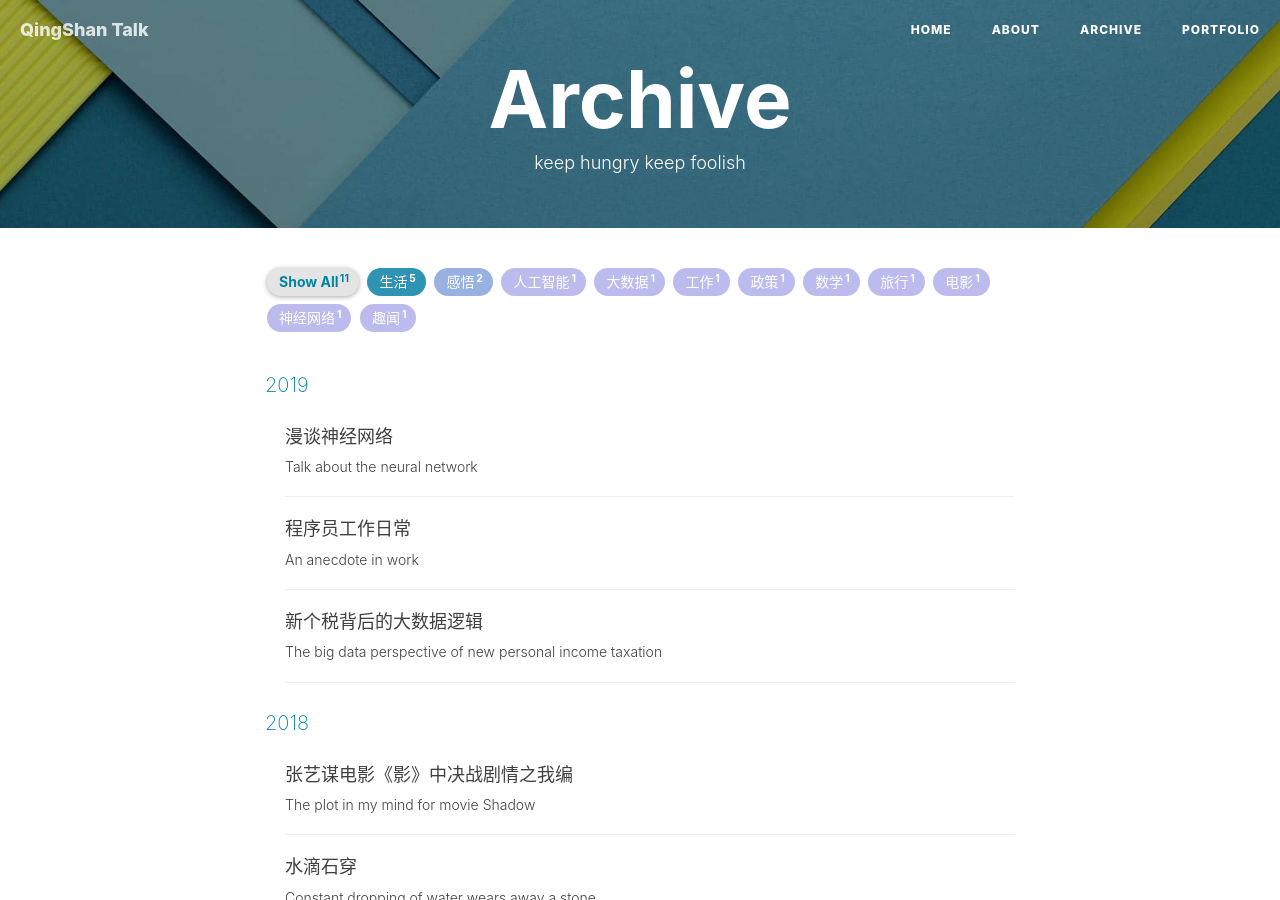
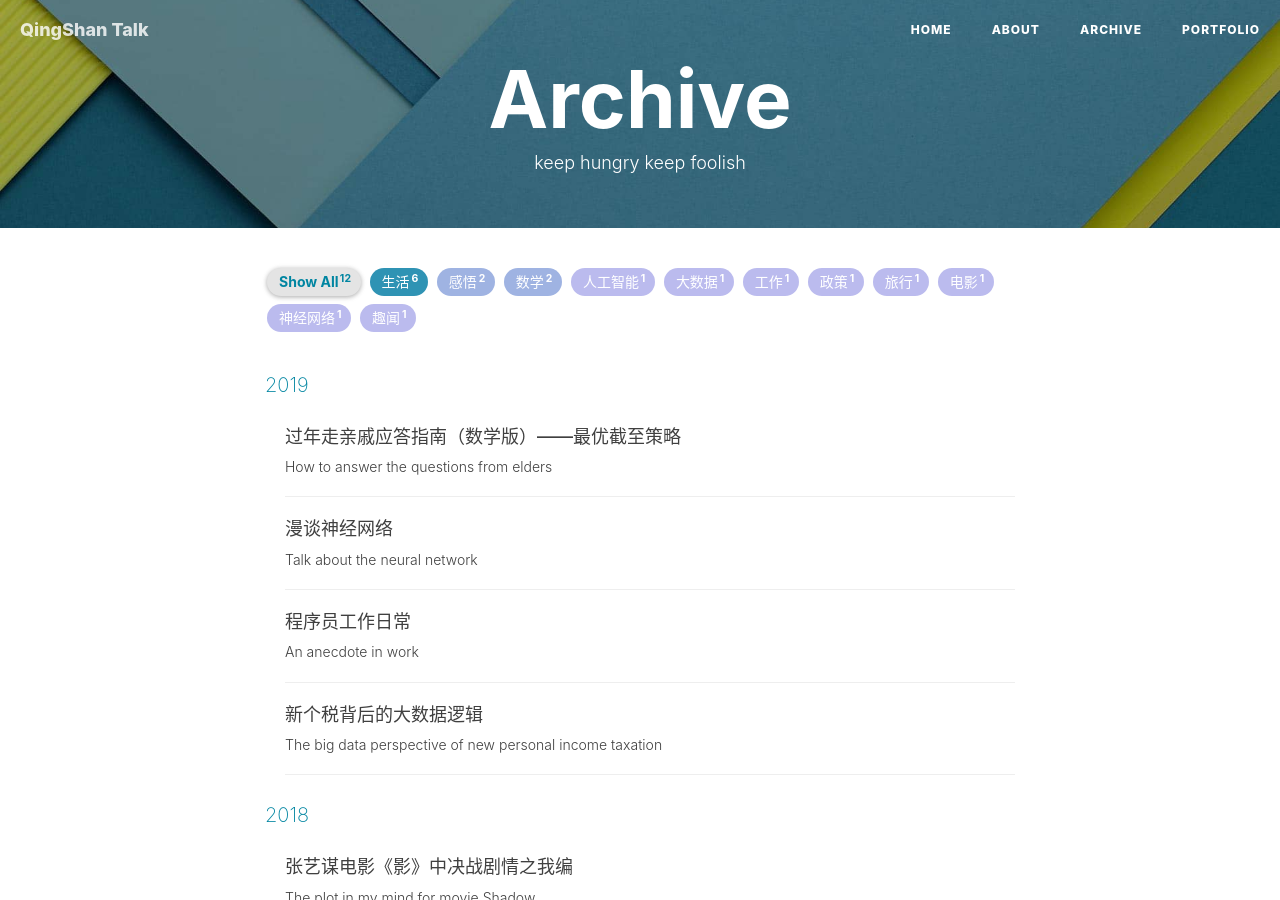
Before and after one commit to rae912/myblog, a Jekyll site: the page built from archive.html, in a window 1280 px wide and 900 px high. Built offline with Jekyll 4.4.1, drawn with Linux system fonts in a browser that asks for light colours; nearby versions of some CDN libraries; comment, search, counter and statistics services are not loaded; some of the changed lines change nothing that is shown.

Commit message:
new post

````diff
--- a/_config.yml
+++ b/_config.yml
@@ -14,7 +14,7 @@ future: true
 # SNS settings
 RSS: false
 weibo_username:     qsxxblog
-zhihu_username:     rae912
+zhihu_username:     python-23/columns
 github_username:    rae912
 #twitter_username:   huxpro
 #facebook_username:  huxpro
--- /dev/null
+++ b/_posts/2019-01-18-how-to-answer-the-questions-from-elders.md
@@ -0,0 +1,245 @@
+---
+layout: post
+title: "过年走亲戚应答指南（数学版）——最优截至策略"
+subtitle: "How to answer the questions from elders"
+author: "qingshan"
+header-img: "img/post-bg-infinity.jpg"
+header-mask: 0.4
+tags:
+  - 数学
+  - 生活
+---
+
+
+> 怎么还不找对象？
+> 怎么还不结婚？
+> 怎么还不买房子/车子？
+> 怎么还不找/换工作？
+
+> **临近年关，又到了要被长辈、亲戚“灵魂叩问”的时候了。按惯例，最近网络上会出现各式的过年花式应答攻略。除了这些抖机灵的“攻略”以外，其实早就有先贤针对这些问题给出了最科学的答案。如果你厌烦了那些博人眼球的“攻略”，不妨看看本文如何用科学的方法来回答以上那些让人措手不及的问题吧。**
+
+### 引子：哲学家的捡麦穗问题
+两千多年前一个阳光明媚的下午，一个希腊年轻人辗转找到大名鼎鼎的苏格拉底，向他请教如何才能收获最幸福的爱情。苏格拉底听完年轻人的倾诉，带他来到一片麦田，对着年轻人说：现在请你径直穿过这篇麦田，不能回头，在只拿一次的情况下交给我最大的麦穗。
+
+年轻人不懂苏格拉底的用意，但是也照做了。一进入麦田，年轻人看到一颗饱满的麦穗，想摘下，但是又怕后面有更大的麦穗，于是一路纠结犹豫，可是越往后，却越没有大的麦穗。最终两手空空走出了麦田。苏格拉底见状，问：遗憾吗？年轻人回答：遗憾。苏格拉底说：这就是爱情。
+
+苏格拉底又让年轻人再走另一片麦田，还是同样的规则。年轻人这次吸取教训，一进入麦田，看到一株比较大的麦穗，就果断摘下。可是他却发现，后面又遇到了许多更大更饱满的麦穗，可是他已不能再摘。当他把麦穗交给苏格拉底时，苏格拉底问：后悔吗？年轻人回答：后悔。苏格拉底说：这就是婚姻。
+
+这就是历史上著名的“捡麦穗问题”。诚然，苏格拉底的回答多少带着哲学家深邃的寓意在内，并没有给出明确答案。但是，在这个故事被记载在羊皮卷之后一千多年的某天，一个数学家也遇到了同样的问题，而这次他运用知识给出了最优的解法。
+
+### 提出问题：数学家的未婚妻问题
+1949年，一个名叫Merrill M. Flood的美国数学家，遇到了和当时那个年轻人同样的问题，只不过，这次他的问题更加的具象化了一点，简直就是为了现在年轻人量身定做的一般。问题描述如下：
+
+> 一个扬名海外的名人发布了征婚启事，一时间应者如云。每个来应征的人，都有各自的优缺点。名人由于时间有限，只能在与每位应征者短暂的接触交流后立刻决定是否与应征者继续发展亲密关系。一旦决定，则将婉拒其他未交流的应征者；而一旦犹豫，则眼前的应征者将离开，可能从此再也无法联系上。
+
+这就是数学家的未婚妻问题，对这个问题的研究，也顺利的得到了最完美的答案。即：**以n/e为界限（n为应征者的数量，e为自然常数，约为2.718），之前所有的应征者全部拒绝，之后只要出现了比前面应征者综合条件最优的应征者相近或者更优的人，就立刻答应。**
+
+也许你会问，这是为什么呢？那么下面就是解答的过程。如果对过程没有兴趣的话，可以直接跳到文末 **究极结论** 小节。
+
+### 解决：数学建模
+无论是“麦穗问题”还是“未婚妻问题”，本质上是一个数学模型问题，用数学符号描述如下：
+
+> 有一个数量为N个的自然数集合[A,B,C, ...,N]，一一对应着N个值的随机数集合[a,b,c, ... n]，即1对应着a，2对应着b，3对应着c，依次类推N对应着n。现设计一种方法，在只取一次的情况下，使取到最大值对应的自然数的概率最大。
+
+为了方便分析，我们令N=3，则自然数集合为[A,B,C]。最多可以尝试取三次，每次取值的可能的顺序情况如下：
+![](https://ww1.sinaimg.cn/large/007i4MEmgy1fz9uts2p95j30kz036abw.jpg)
+
+假设，a>b>c，则A对应的就是最大值，那么不管用哪种顺序取，随机取得A的概率都是三分之一。
+
+现在设定一种策略，即先丢弃r个值，从r+1起，将其与r比较，如果大于才取，否则重复刚才的动作。再看取得A的概率，因为N=3，r只能设置为1或2。当r=2的时候，取得A的概率和随机一样都是三分之一；但是当r=1的时候，取得A的概率就扩大到了二分之一。说明在特定的条件下，这种策略有效。现在我们进一步尝试求解在什么条件下，这个概率能够最大。
+
+这时候，作为程序员，还有什么比编写一个程序交给计算机计算来的容易呢。所以，在将相关逻辑写进代码后运行，计算机会计算出在所有可能的排列组合情况下的各种概率，结果如下：
+
+>* 当设定前 5 个作为样本, 选中最优值的概率是15.625 %
+>* 当设定前 10 个作为样本, 选中最优值的概率是23.401 %
+>* 当设定前 15 个作为样本, 选中最优值的概率是28.82 %
+>* 当设定前 20 个作为样本, 选中最优值的概率是32.682 %
+>* 当设定前 25 个作为样本, 选中最优值的概率是35.069 %
+>* 当设定前 30 个作为样本, 选中最优值的概率是36.452 %
+>* 当设定前 35 个作为样本, 选中最优值的概率是36.744 %
+>* 当设定前 40 个作为样本, 选中最优值的概率是36.67 %
+>* 当设定前 45 个作为样本, 选中最优值的概率是36.09 %
+>* 当设定前 50 个作为样本, 选中最优值的概率是34.957 %
+>* 当设定前 55 个作为样本, 选中最优值的概率是33.125 %
+>* 当设定前 60 个作为样本, 选中最优值的概率是30.937 %
+>* 当设定前 65 个作为样本, 选中最优值的概率是28.168 %
+>* 当设定前 70 个作为样本, 选中最优值的概率是25.161 %
+>* 当设定前 75 个作为样本, 选中最优值的概率是21.472 %
+>* 当设定前 80 个作为样本, 选中最优值的概率是18.099 %
+>* 当设定前 85 个作为样本, 选中最优值的概率是13.721 %
+>* 当设定前 90 个作为样本, 选中最优值的概率是9.476 %
+>* 当设定前 95 个作为样本, 选中最优值的概率是4.8 %
+>* 当设定前 100 个作为样本, 选中最优值的概率是1.051 %
+
+（为了控制计算时间，在程序中将N设为了100）
+
+从结果中可以看出，当N=100时，在大约将前35个元素设立为样本之后，取得最大值的概率最大约为36.7%。
+
+而在将结果可视化之后，可以更直观的观察，最优方案应该是在将前37个元素设立样本区间，得到最大化概率为36.79%。如图所示。
+![](https://ww1.sinaimg.cn/large/007i4MEmgy1fzaxdq6y53j30hd0afjrk.jpg)
+
+当然，通过计算机暴力地计算出所有组合的概率，获得了最优解，但并没有普适性，还是应该利用数学的方法来求解有说服力。
+
+*****（限于篇幅，文末可以获取完整程序代码）*****
+
+### 证明：数学论证
+对于任意的截断值 r，最优值选被选中的概率是：
+
+![](https://ww1.sinaimg.cn/large/007i4MEmgy1fz9x9mfbwdj31b20a00vc.jpg)
+
+求和符号内概率的计算是基于：如果应聘者 i 是最佳人选，它被选中当且仅当头 i - 1 个候选中的最佳人选处在头 r - 1 个被拒绝的候选者中。令 n 趋近无穷大，把 x 表示为 r/n 的极限，令 t 为 i/n，dt 为 1/n，总和可以近似为如下积分：
+
+![](https://ww1.sinaimg.cn/large/007i4MEmgy1fz9xhp7da4j30lw04aq32.jpg)
+
+其中，令 P(x) 对 x 的导数为 0，解出 x，x=1/e，最优截断值等于n/e（e为自然常数）。
+
+这种解法，被称之为**最优截止策略**
+
+（***本段资料引用自维基百科***）
+
+### 究极结论
+类似于“捡麦穗”和“未婚妻”问题，应该在样本总数前n/e（n>e时）设立样本区间，之后对比样本区间内的最优样本，取得最优样本的概率等于1/e（36.8%）。
+
+当然过年可不能对长辈亲朋说得这么直接，而是应该这样回答：
+**根据数学家的最优截止策略，我目前还不找对象/不结婚/不买房子/不买车子/不找工作/不换工作的原因是，为了找到/买到最好的，我还处于样本收集阶段。**
+
+![](https://ww1.sinaimg.cn/large/007i4MEmgy1fzaxgbwaj2j30b40b4gm0.jpg)
+
+
+### 题外拓展：什么是自然常数e？
+自然常数作为自然界中非常神奇的存在，几乎经常能看到它的身影，例如以e为底形成的等角螺线：
+
+>* 鹦鹉螺的贝壳像等角螺线
+>* 菊的种子排列成等角螺线
+>* 鹰以等角螺线的方式接近它们的猎物
+>* 飞蛾等昆虫以等角螺线的方式接近光源
+>* 蜘蛛网的构造与等角螺线相似
+>* 旋涡星系的旋臂差不多是等角螺线。银河系的四大旋臂的倾斜度约为 12°
+>* 低气压(热带气旋、温带气旋等)的外观像等角螺线
+
+![](https://ww1.sinaimg.cn/large/007i4MEmgy1fzawf1bfl7j30go0gomz3.jpg)
+
+还有细菌和野兔群体也在自然常数e的速率下繁殖能够最快速的扩大群体。所以自然常数e能够在个人问题上发挥作业，也是合情合理的。也许人类作为自然的一部分，也是受控于自然规律的呢。
+
+大家如果有兴趣，后面也可以介绍一下作为自然规律作弊码而存在的**自然常数**。
+
+
+### 附录：程序代码
+
+
+
+```python
+from __future__ import division
+import numpy as np
+import matplotlib.pyplot as plt
+```
+
+
+```python
+def choose_candidate(n, reject=np.e):
+    '''Choose a candidate from a list of n candidates using
+    a specified strategy.
+
+    reject: percentage of candidates to initially reject (optimal strategy by default)
+    '''
+
+    candidates = np.arange(1, n+1)
+    np.random.shuffle(candidates)
+
+    if reject == np.e:
+        stop = int(round(n/reject))
+    else:
+        stop = int(round(reject*n/100))
+
+    best_from_rejected = np.min(candidates[:stop])
+    rest = candidates[stop:]
+
+    try:
+        return rest[rest < best_from_rejected][0]
+    except IndexError:
+        return candidates[-1]
+```
+
+
+```python
+# choose from 100 candidates and run simulation 100,000 times
+sim = np.array([choose_candidate(n=100) for i in range(100000)])
+
+plt.figure(figsize=(10, 6))
+plt.hist(sim, bins=100)
+plt.xticks(np.arange(0, 101, 10))
+plt.ylim(0, 40000)
+plt.xlabel('Chosen candidate')
+plt.ylabel('frequency')
+plt.show()
+```
+
+
+```python
+plt.figure(figsize=(10, 6))
+plt.plot(np.cumsum(np.histogram(sim, bins=100)[0])/100000)
+plt.ylim(0,1)
+plt.xlim(0, 100)
+plt.yticks(np.arange(0, 1.1, 0.1))
+plt.xticks(np.arange(0, 101, 10))
+plt.xlabel('Chosen candidate')
+plt.ylabel('Cumulative probability')
+plt.show()
+```
+
+
+```python
+best_candidate = []
+for r in range(5, 101, 5):
+    sim = np.array([choose_candidate(n=100, reject=r) for i in range(100000)])
+    # np.histogram counts frequency of each candidate
+    best_candidate.append(np.histogram(sim, bins=100)[0][0]/100000)
+
+plt.figure(figsize=(10, 6))
+plt.scatter(range(5, 101, 1), best_candidate)
+plt.xlim(0, 100)
+plt.xticks(np.arange(0, 101, 10))
+plt.ylim(0, 0.4)
+plt.xlabel('% of candidates rejected')
+plt.ylabel('Probability of choosing best candidate')
+plt.grid(True)
+plt.axvline(100/np.e, ls='--', c='black')
+plt.show()
+```
+
+
+```python
+for i in xrange(len(best_candidate)):
+    print(u"当设定前 {} 个作为样本, 选中最优值的概率是{} %".format((i+1)*5, best_candidate[i] * 100))
+```
+
+
+```python
+def get_best_candidates(best_n=1):
+    '''Return a list of probabilities for different rejection strategies and specify what percentage of the
+    best candidates we want to select.'''
+
+    best_candidate = []
+    for c in [1] + range(5, 101, 5):
+        sim = np.array([choose_candidate(100, reject=c) for i in range(10000)])
+        best_candidate.append(len(sim[sim <= best_n])/100)
+
+    return best_candidate
+```
+
+
+```python
+plt.figure(figsize=(10, 6))
+for i in [1, 2, 5, 10]:
+    plt.scatter(range(0, 101, 5), get_best_candidates(i), label=str(i))
+plt.xlim(0, 100)
+plt.ylim(0, 100)
+plt.xticks(np.arange(0, 101, 5))
+plt.yticks(np.arange(0, 101, 10))
+plt.xlabel('% of candidates rejected')
+plt.ylabel('Probability of choosing best candidates')
+plt.legend(title='No. of best candidates')
+plt.grid(True)
+plt.tight_layout()
+plt.show()
+```
````
Also changed, not shown: img/post-bg-see-u-ali.jpg (deleted).
